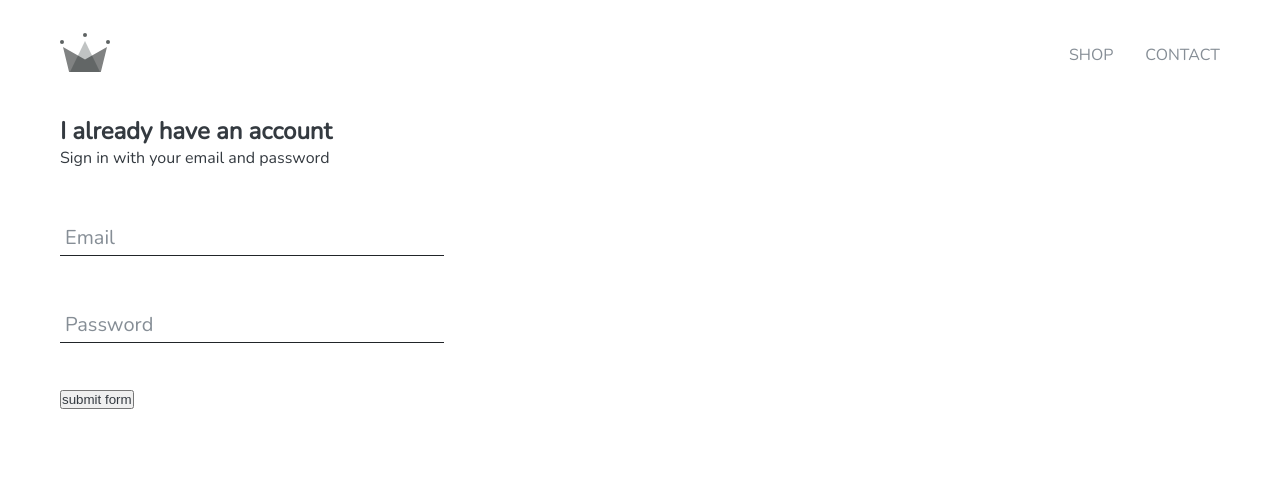
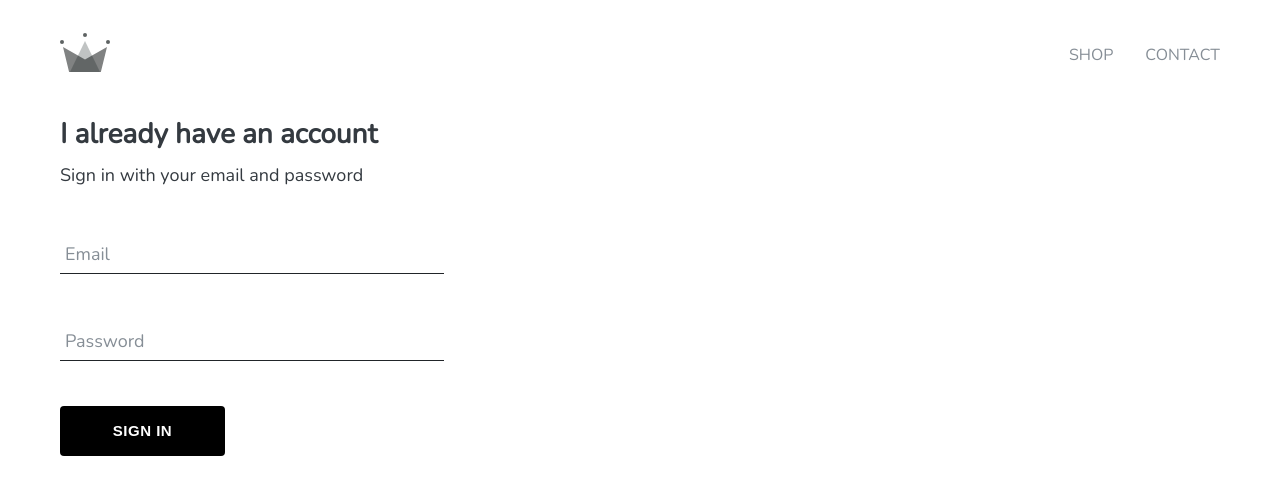
Before and after one commit to Imankh72/cloth-shopping, a React (Create React App) app: page /sign-in in a window 1280 px wide. Shown: the top 494 px of the page. Built offline with nearby package versions, Linux system fonts and the light colour scheme.

Commit message:
Add: CustomButton Component

```diff
--- /dev/null
+++ b/src/components/CustomButton.jsx
@@ -0,0 +1,31 @@
+import styled from "styled-components";
+
+const CustomButton = ({ children, ...props }) => {
+  return <Button {...props}>{children}</Button>;
+};
+
+export default CustomButton;
+
+const Button = styled.button`
+  min-width: 165px;
+  width: auto;
+  height: 50px;
+  letter-spacing: 0.5px;
+  line-height: 50px;
+  padding: 0 35px;
+  font-size: 15px;
+  background-color: var(--color-black);
+  color: var(--color-white);
+  text-transform: uppercase;
+  font-weight: bolder;
+  border: none;
+  cursor: pointer;
+  transition: all 0.3s;
+  border-radius: 4px;
+
+  &:hover {
+    background-color: var(--color-white);
+    color: var(--color-black);
+    outline: 1px solid var(--color-black);
+  }
+`;
--- a/src/components/FormInput.jsx
+++ b/src/components/FormInput.jsx
@@ -37,7 +37,7 @@ const FormInputWrapper = styled.div`
 
     &:focus ~ .form-input-label {
       top: -14px;
-      font-size: 16px;
+      font-size: 14px;
     }
   }
 
@@ -46,7 +46,7 @@ const FormInputWrapper = styled.div`
   }
 
   .form-input-label {
-    font-size: 20px;
+    font-size: 18px;
     color: var(--color-grey-2);
     font-weight: normal;
     position: absolute;
--- a/src/components/SignIn.jsx
+++ b/src/components/SignIn.jsx
@@ -1,5 +1,6 @@
 import { useState } from "react";
 import styled from "styled-components";
+import CustomButton from "./CustomButton";
 import FormInput from "./FormInput";
 
 const SignIn = () => {
@@ -27,8 +28,8 @@ const SignIn = () => {
 
   return (
     <SignInWrapper>
-      <h2>I already have an account</h2>
-      <span>Sign in with your email and password</span>
+      <h2 className="title">I already have an account</h2>
+      <span className="subtitle">Sign in with your email and password</span>
       <form onSubmit={handleSubmit}>
         <FormInput
           type="email"
@@ -48,7 +49,7 @@ const SignIn = () => {
           required
         />
 
-        <input type="submit" value="submit form" />
+        <CustomButton type="submit">Sign In</CustomButton>
       </form>
     </SignInWrapper>
   );
@@ -58,4 +59,15 @@ export default SignIn;
 
 const SignInWrapper = styled.div`
   width: 30vw;
+  display: flex;
+  flex-direction: column;
+
+  .title {
+    font-size: 28px;
+    margin-bottom: 10px;
+  }
+
+  .subtitle {
+    font-size: 18px;
+  }
 `;
```
